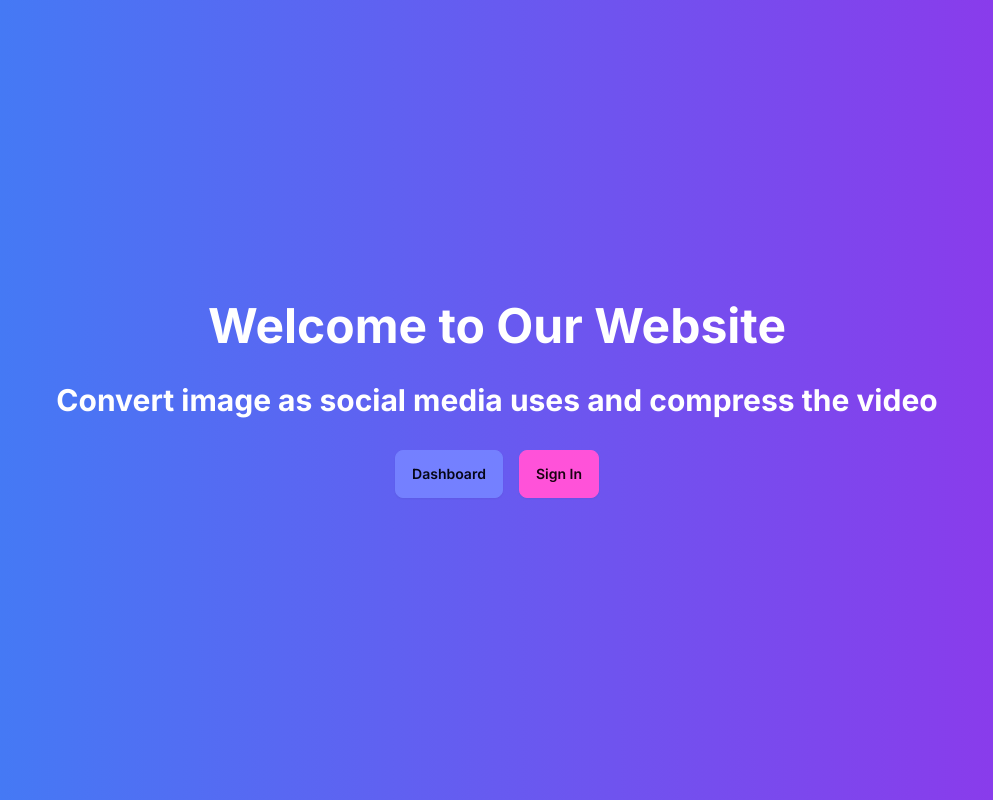
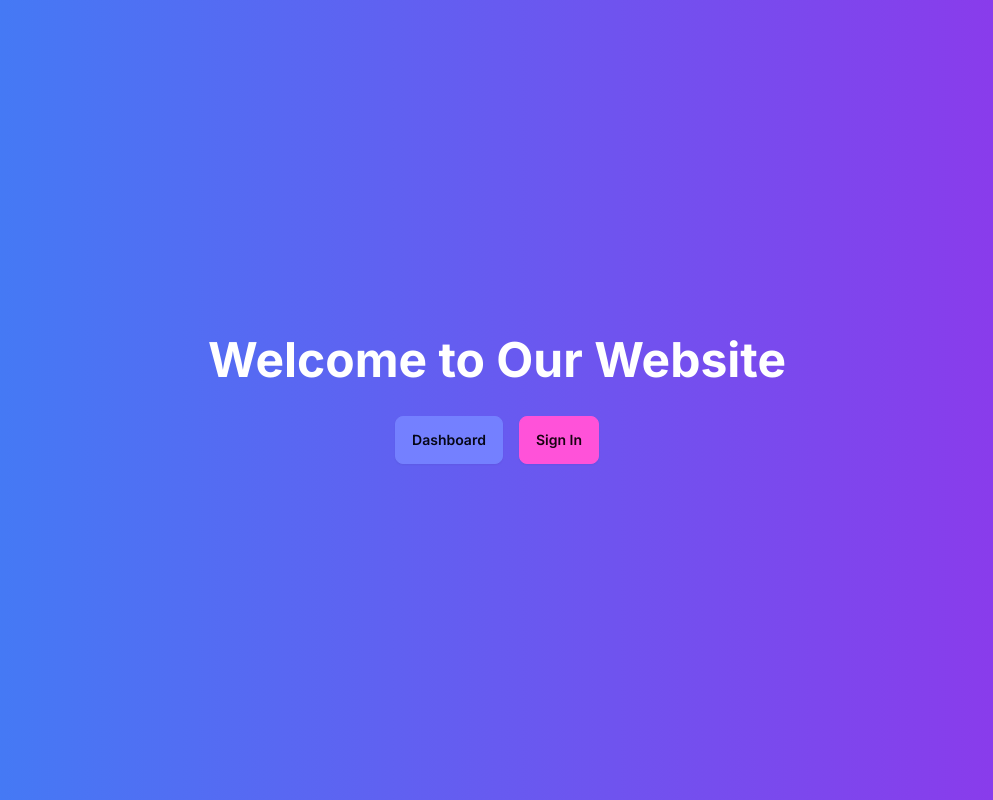
Before and after one commit to Monu-11/Saas-cloudinary, a Next.js app: page / in a window 1280 px wide. Shown: the whole page, without its empty margins (143-1136 px from the left). Built offline with nearby package versions, Linux system fonts and the light colour scheme.

Commit message:
Check husky

```diff
--- a/src/app/page.tsx
+++ b/src/app/page.tsx
@@ -8,7 +8,7 @@ const Page = async () => {
           Welcome to Our Website
         </h1>
         <h1 className='mb-8 text-3xl font-bold text-white'>
-          Convert image as social media uses and compress the video
+          {/* Convert image as social media uses and compress the video */}
         </h1>
         <div className='space-x-4'>
           <Link href={'/home'}>
```
